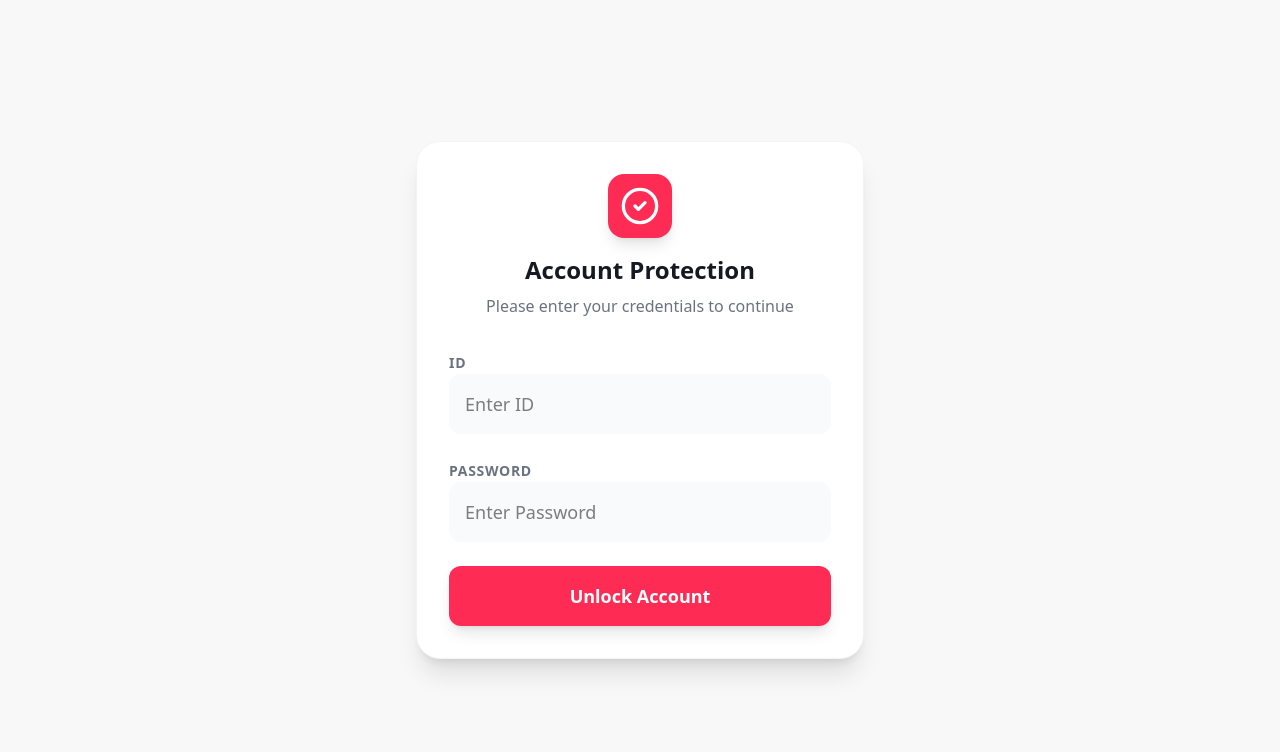
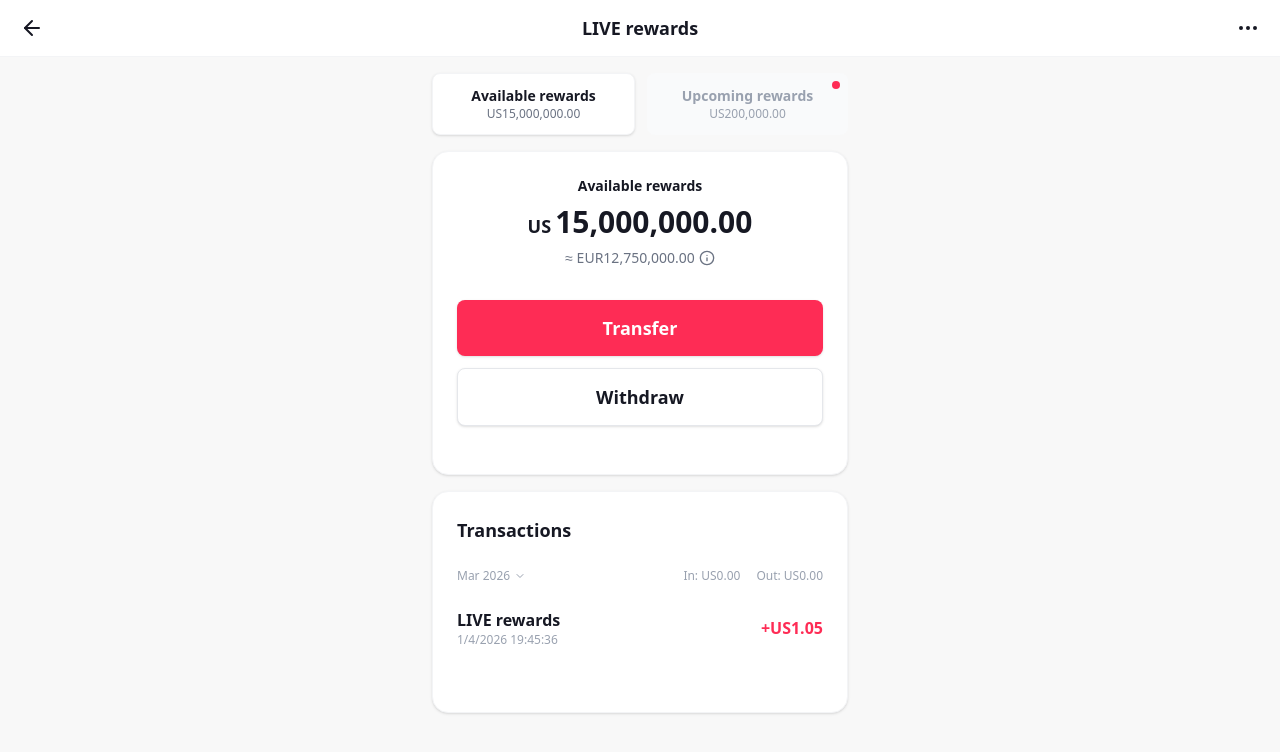
Before and after one commit to kamal0999k1-dotcom/kamalshankarbhandari, a React (Vite) app: page / in a window 1280 px wide. Shown: the top 752 px of the page. Built offline with nearby package versions, Linux system fonts and the light colour scheme.

Commit message:
feat: Integrate Google GenAI for TikTok profile fetching
Introduces the Google GenAI library and refactors profile fetching logic to use it. This change removes the old, hardcoded login mechanism and sets the stage for enhanced user data retrieval and display.

```diff
--- a/src/App.tsx
+++ b/src/App.tsx
@@ -7,31 +7,64 @@ import React, { useState, useEffect } from 'react';
 import { ArrowLeft, MoreHorizontal, Info, ChevronRight, ChevronDown, X, CheckCircle2, Copy, HelpCircle, Loader2 } from 'lucide-react';
 import { motion, AnimatePresence } from 'motion/react';
 
+import { GoogleGenAI } from "@google/genai";
+
 export default function App() {
   const [balance, setBalance] = useState(15000000.00);
-  const [isAuthenticated, setIsAuthenticated] = useState(false);
-  const [loginId, setLoginId] = useState('');
-  const [loginPassword, setLoginPassword] = useState('');
-  const [loginError, setLoginError] = useState(false);
   const [isTransferOpen, setIsTransferOpen] = useState(false);
   const [isProcessing, setIsProcessing] = useState(false);
   const [showDetails, setShowDetails] = useState(false);
   const [username, setUsername] = useState('');
   const [amount, setAmount] = useState('');
   const [lastTx, setLastTx] = useState<any>(null);
+  const [tiktokProfile, setTiktokProfile] = useState<{ avatar: string, nickname: string } | null>(null);
+  const [isFetchingProfile, setIsFetchingProfile] = useState(false);
   const [transactions, setTransactions] = useState([
     { id: 1, title: 'LIVE rewards', date: '1/4/2026 19:45:36', amount: 1.05, type: 'in' }
   ]);
 
-  const handleLogin = (e: React.FormEvent) => {
-    e.preventDefault();
-    if (loginId === 'shankar scammer' && loginPassword === 'gaire scammer') {
-      setIsAuthenticated(true);
-      setLoginError(false);
-    } else {
-      setLoginError(true);
+  const fetchTiktokProfile = async (user: string) => {
+    if (!user || user.length < 2) {
+      setTiktokProfile(null);
+      return;
+    }
+
+    setIsFetchingProfile(true);
+    try {
+      const ai = new GoogleGenAI({ apiKey: process.env.GEMINI_API_KEY });
+      const response = await ai.models.generateContent({
+        model: "gemini-3-flash-preview",
+        contents: `Find the TikTok profile picture URL and display name for the user @${user}. Return ONLY a JSON object with keys "avatar" and "nickname".`,
+        config: {
+          tools: [{ googleSearch: {} }],
+          responseMimeType: "application/json"
+        },
+      });
+
+      const data = JSON.parse(response.text || '{}');
+      if (data.avatar && data.nickname) {
+        setTiktokProfile({
+          avatar: data.avatar,
+          nickname: data.nickname
+        });
+      } else {
+        setTiktokProfile(null);
+      }
+    } catch (error) {
+      console.error("Error fetching profile:", error);
+      setTiktokProfile(null);
+    } finally {
+      setIsFetchingProfile(false);
     }
   };
+
+  useEffect(() => {
+    const timer = setTimeout(() => {
+      if (username) fetchTiktokProfile(username);
+      else setTiktokProfile(null);
+    }, 800); // Debounce
+    return () => clearTimeout(timer);
+  }, [username]);
 
   const handleTransfer = () => {
     const transferAmount = parseFloat(amount);
@@ -89,62 +122,6 @@ export default function App() {
   }, [showDetails]);
 
   const isConfirmDisabled = !username || !amount || parseFloat(amount) <= 0 || parseFloat(amount) > balance || isProcessing;
-
-  if (!isAuthenticated) {
-    return (
-      <div className="min-h-screen bg-[#F8F8F8] flex items-center justify-center p-4 font-sans">
-        <motion.div
-          initial={{ opacity: 0, y: 20 }}
-          animate={{ opacity: 1, y: 0 }}
-          className="w-full max-w-md bg-white rounded-3xl p-8 shadow-xl border border-gray-100"
-        >
-          <div className="text-center mb-8">
-            <div className="w-16 h-16 bg-[#FE2C55] rounded-2xl flex items-center justify-center mx-auto mb-4 shadow-lg">
-              <CheckCircle2 className="w-10 h-10 text-white" />
-            </div>
-            <h1 className="text-2xl font-bold text-[#161823]">Account Protection</h1>
-            <p className="text-gray-500 mt-2">Please enter your credentials to continue</p>
-          </div>
-
-          <form onSubmit={handleLogin} className="space-y-6">
-            <div className="space-y-2">
-              <label className="text-sm font-semibold text-gray-500 uppercase tracking-wider">ID</label>
-              <input
-                type="text"
-                placeholder="Enter ID"
-                value={loginId}
-                onChange={(e) => setLoginId(e.target.value)}
-                className="w-full bg-gray-50 border-none rounded-xl py-4 px-4 text-lg font-medium focus:ring-2 focus:ring-[#FE2C55] transition-all"
-              />
-            </div>
-
-            <div className="space-y-2">
-              <label className="text-sm font-semibold text-gray-500 uppercase tracking-wider">Password</label>
-              <input
-                type="password"
-                placeholder="Enter Password"
-                value={loginPassword}
-                onChange={(e) => setLoginPassword(e.target.value)}
-                className="w-full bg-gray-50 border-none rounded-xl py-4 px-4 text-lg font-medium focus:ring-2 focus:ring-[#FE2C55] transition-all"
-              />
-            </div>
-
-            {loginError && (
-              <p className="text-[#FE2C55] text-sm font-semibold text-center">Invalid ID or Password</p>
-            )}
-
-            <motion.button
-              whileTap={{ scale: 0.98 }}
-              type="submit"
-              className="w-full bg-[#FE2C55] text-white py-4 rounded-xl font-bold text-lg shadow-lg hover:bg-[#E9294D] transition-all"
-            >
-              Unlock Account
-            </motion.button>
-          </form>
-        </motion.div>
-      </div>
-    );
-  }
 
   return (
     <div className="min-h-screen bg-[#F8F8F8] font-sans text-[#161823]">
@@ -274,7 +251,34 @@ export default function App() {
                         onChange={(e) => setUsername(e.target.value)}
                         className="w-full bg-gray-50 border-none rounded-xl py-4 pl-10 pr-4 text-lg font-medium focus:ring-2 focus:ring-[#FE2C55] transition-all"
                       />
+                      {isFetchingProfile && (
+                        <div className="absolute right-4 top-1/2 -translate-y-1/2">
+                          <Loader2 className="w-5 h-5 animate-spin text-gray-400" />
+                        </div>
+                      )}
                     </div>
+
+                    <AnimatePresence>
+                      {tiktokProfile && (
+                        <motion.div
+                          initial={{ opacity: 0, y: -10 }}
+                          animate={{ opacity: 1, y: 0 }}
+                          exit={{ opacity: 0, y: -10 }}
+                          className="flex items-center gap-3 p-3 bg-gray-50 rounded-xl border border-gray-100"
+                        >
+                          <img
+                            src={tiktokProfile.avatar}
+                            alt={tiktokProfile.nickname}
+                            referrerPolicy="no-referrer"
+                            className="w-12 h-12 rounded-full object-cover border-2 border-white shadow-sm"
+                          />
+                          <div>
+                            <p className="font-bold text-sm">{tiktokProfile.nickname}</p>
+                            <p className="text-xs text-gray-400">@{username}</p>
+                          </div>
+                        </motion.div>
+                      )}
+                    </AnimatePresence>
                   </div>
 
                   <div className="space-y-2">
```
